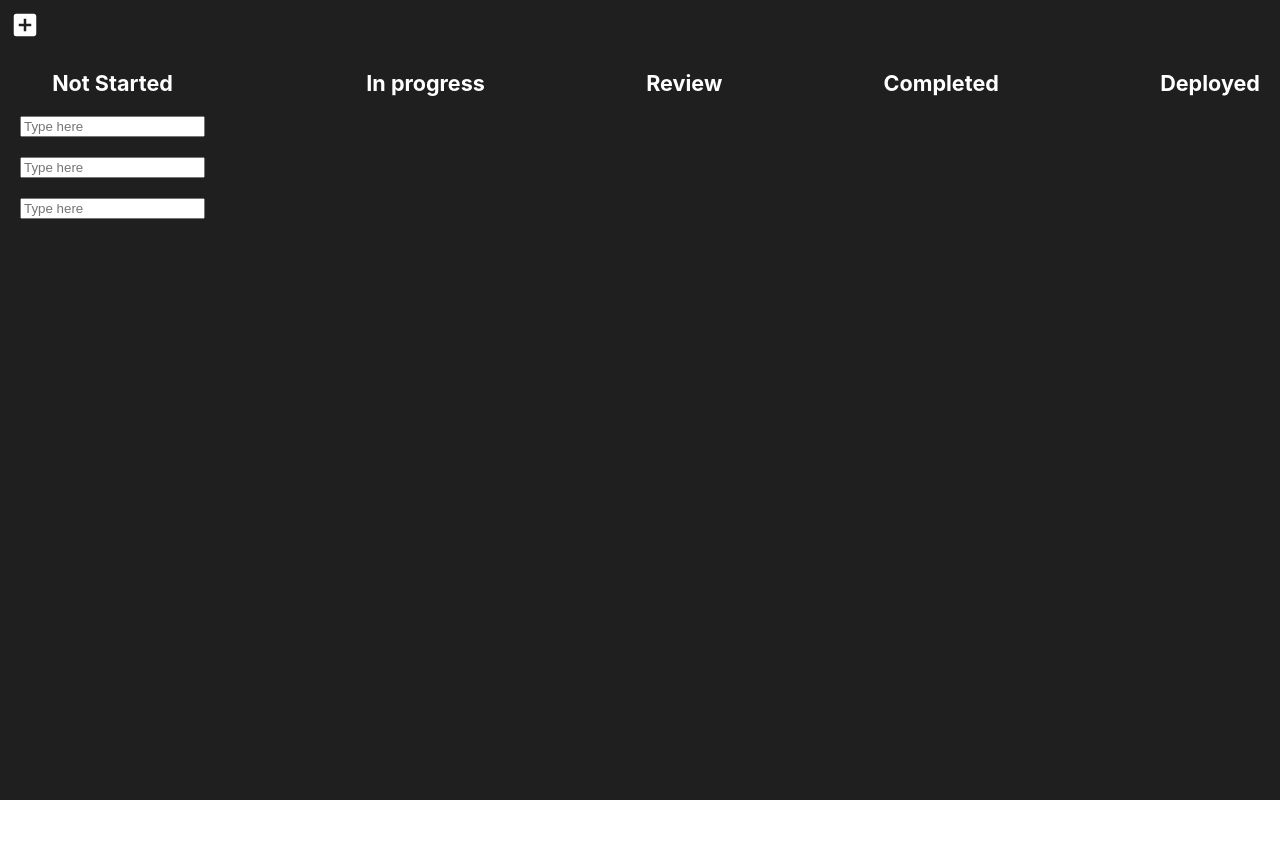
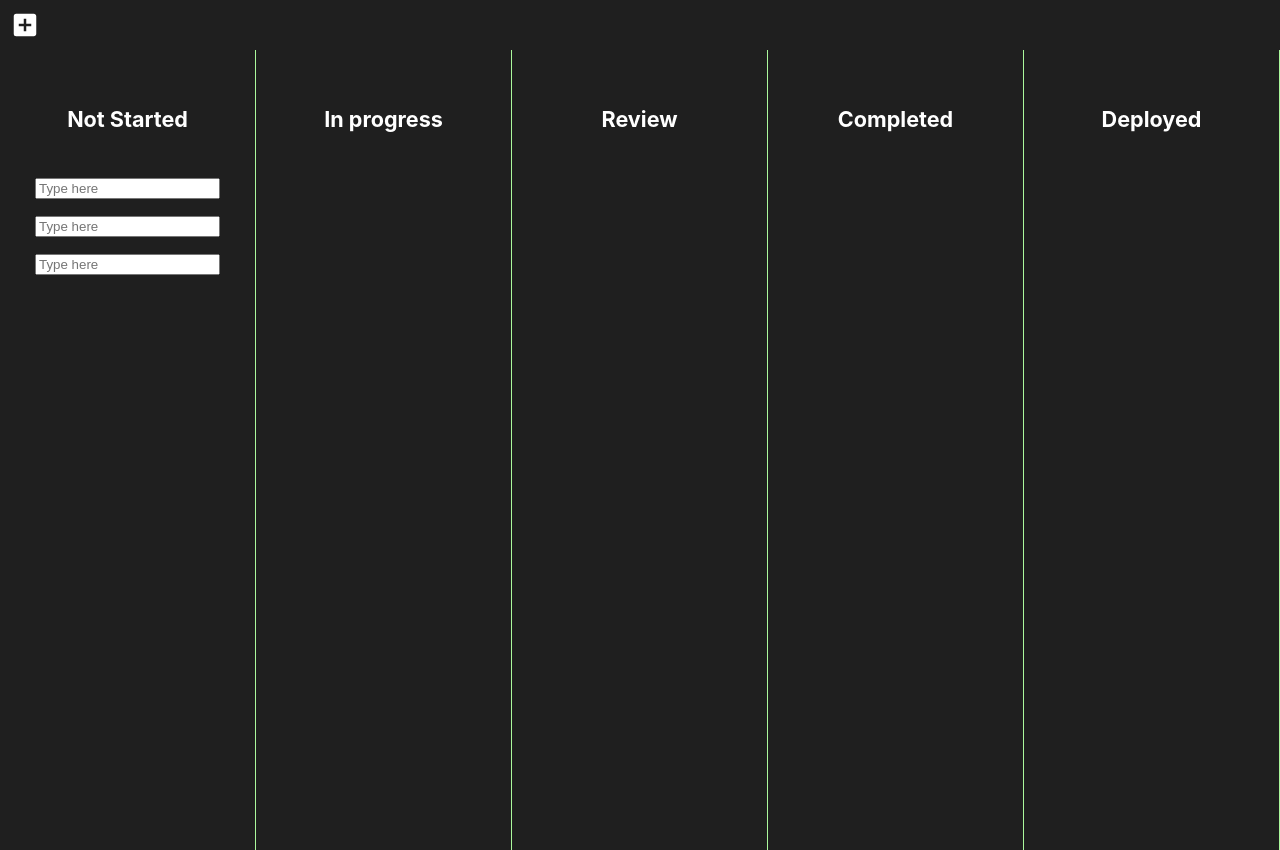
Before and after one commit to Mr-Shailesh/Slate, a React (Create React App) app: page / in a window 1280 px wide. Before the commit the page ends 800 px from the top, so only its background shows below. Built offline with nearby package versions, Linux system fonts and the light colour scheme; the HTML template or start-up script is replaced by a standard one.

Commit message:
Drag and drop functionality is completed

```diff
--- a/src/Components/Body.jsx
+++ b/src/Components/Body.jsx
@@ -16,7 +16,7 @@ const Body = () => {
   return (
     <div className="App-body">
       <DragNdrop />
-      {/* <Demo data={data} setData={setData} /> */}
+      {/* <Demo /> */}
       {/* <SlateDemo /> */}
       {/* <SlateDemo1 data={data} />
       <Checker data={data} /> */}
--- /dev/null
+++ b/src/Components/Demo.css
@@ -0,0 +1,51 @@
+/* .App {
+  text-align: center;
+  width: 95%;
+  margin: 15px auto;
+} */
+
+.container-drag {
+  text-align: center;
+}
+
+.wip {
+  position: absolute;
+  width: 150px;
+  height: 100vh;
+  left: 0;
+  top: 10;
+  background-color: #eeeeee;
+  border-right: 1px dotted;
+}
+
+.header {
+  display: inline-block;
+  margin: 0;
+  padding: 0;
+  background-color: #e0e0e0;
+  width: 100%;
+}
+
+.task-header {
+  display: inline-block;
+  background-color: skyblue;
+  width: 100%;
+}
+
+.droppable {
+  position: absolute;
+  width: 150px;
+  height: 100vh;
+  right: 0;
+  top: 10;
+  background-color: #9e9e9e;
+  border-left: 1px dotted;
+}
+
+.draggable {
+  width: 100px;
+  height: 100px;
+  background-color: yellow;
+  margin: 5px auto;
+  line-height: 5em;
+}
--- a/src/Components/DragNdrop.css
+++ b/src/Components/DragNdrop.css
@@ -1,17 +1,56 @@
 .main {
   display: flex;
-  justify-content: space-between;
+  /* border: 1px solid white; */
+  overflow: auto;
+  height: 100vh;
 }
 
-.col {
-  margin: 20px;
+.col1 {
+  width: 20%;
+  padding: 20px;
+  border-right: 0.1pt solid rgb(171, 248, 156);
+  overflow: auto;
 }
 
-.col h5 {
-  margin: 0;
-  padding: 0;
+.col2 {
+  width: 20%;
+  padding: 20px;
+  /* border: 1px solid white; */
+  border-right: 0.1pt solid rgb(171, 248, 156);
+
+  overflow: auto;
+}
+
+.col3 {
+  width: 20%;
+  padding: 20px;
+  /* border: 1px solid white; */
+  border-right: 0.1pt solid rgb(171, 248, 156);
+  overflow: auto;
+}
+
+.col4 {
+  width: 20%;
+  padding: 20px;
+  /* border: 1px solid white; */
+  border-right: 0.1pt solid rgb(171, 248, 156);
+  overflow: auto;
+}
+
+.col5 {
+  width: 20%;
+  padding: 20px;
+  /* border: 1px solid white; */
+  border-right: 0.1pt solid rgb(171, 248, 156);
+  overflow: auto;
+  height: 100vh;
 }
 
 .input {
   margin-top: 10px;
+  height: 80vh;
 }
+
+.draggable {
+  margin-top: 7px;
+}
--- a/src/Components/DragNdrop.jsx
+++ b/src/Components/DragNdrop.jsx
@@ -1,6 +1,6 @@
 import React, { useEffect, useState } from "react";
 import "./DragNdrop.css";
-import Draggable from "react-draggable";
+// import Draggable from "react-draggable";
 import { MdAddBox } from "react-icons/md";
 import { useDispatch, useSelector } from "react-redux";
 import { addInputActions } from "../store/addInput-slice";
@@ -8,20 +8,20 @@ import { addInputActions } from "../store/addInput-slice";
 const DragNdrop = () => {
   const data = useSelector((state) => state.addInput);
   const { inputArr } = data;
-  console.log("data", data);
+
   const dispatch = useDispatch();
 
-  console.log("inputArr", inputArr);
+  const id = Math.floor(Math.random() * 100000);
 
   const addBox = () => {
     dispatch(
       addInputActions.add({
         type: "text",
-
         value: "",
+        id,
+        column: "Not_started",
       })
     );
-    console.log("New Box Added");
   };
 
   const [arr, setArr] = useState(inputArr);
@@ -31,11 +31,9 @@ const DragNdrop = () => {
   }, [inputArr]);
 
   const handleChange = (e) => {
-    console.log("e.target", e.target);
     e.preventDefault();
     const index = e.target.id;
     const { id, value } = e.target;
-    console.log("id, value", id, value);
 
     let dem = [...arr];
     dem[index] = { ...dem[index], value: e.target.value };
@@ -46,6 +44,80 @@ const DragNdrop = () => {
     dispatch(addInputActions.value(arr));
   };
 
+  // const dragger = (e) => {
+  //   console.log("dragger", e.x, e.y);
+  // };
+
+  // const stopper = (e) => {
+  //   console.log("stopper", e);
+  // };
+  // const starter = (e) => {
+  //   console.log("starter", e);
+  // };
+
+  // const position = (e) => {
+  //   console.log("position", e);
+  // };
+
+  const onDragStart = (e, id) => {
+    e.dataTransfer.setData("id", id);
+  };
+
+  const onDragOver = (e) => {
+    e.preventDefault();
+  };
+
+  const onDrop = (e, cat) => {
+    let id = e.dataTransfer.getData("id");
+    const newArray = [...arr];
+    let tasks = newArray.map((task) => {
+      const objCopy = { ...task };
+      if (task.id === +id) {
+        objCopy.column = cat;
+      }
+
+      return objCopy;
+    });
+    dispatch(addInputActions.value(tasks));
+    // setArr(tasks);
+  };
+
+  var tasks = {
+    Not_started: [" "],
+    In_progress: [" "],
+    Review: [" "],
+    Completed: [" "],
+    Deployed: [],
+  };
+
+  arr.forEach((d, i) => {
+    tasks[d.column].push(
+      <div
+        key={i}
+        onDragStart={(e) => onDragStart(e, d.id)}
+        draggable
+        className="draggable"
+      >
+        {/* <Draggable onStart={onDragStart} onDrag={onDragOver} onStop={onDrop}> */}
+        <input
+          style={{
+            cursor: "grabbing",
+          }}
+          onBlur={blur}
+          type="text"
+          id={i}
+          value={d.value}
+          className="form-control"
+          placeholder="Type here"
+          // placeholder={d.id}
+          onChange={handleChange}
+          autoComplete="off"
+        />
+        {/* </Draggable> */}
+      </div>
+    );
+  });
+
   return (
     <div>
       <div className="Header-Icon">
@@ -53,42 +125,77 @@ const DragNdrop = () => {
       </div>
 
       <div className="main">
-        <div className="col">
+        <div className="col1">
           <h5>Not Started</h5>
-          {arr.map((item, i) => {
-            console.log("item.value", item.value);
-            return (
-              <Draggable key={i}>
-                <div className="input">
-                  <input
-                    style={{
-                      cursor: "grabbing",
-                    }}
-                    onBlur={blur}
-                    type="text"
-                    id={i}
-                    value={item.value}
-                    className="form-control"
-                    placeholder="Type here"
-                    onChange={handleChange}
-                    autoComplete="off"
-                  />
-                </div>
-              </Draggable>
-            );
-          })}
+
+          <div
+            className="input"
+            onDragOver={(e) => onDragOver(e)}
+            draggable
+            onDrop={(e) => {
+              onDrop(e, "Not_started");
+            }}
+          >
+            {tasks.Not_started}
+          </div>
         </div>
-        <div className="col">
+
+        <div className="col2">
           <h5>In progress</h5>
+
+          <div
+            className="input"
+            onDragOver={(e) => onDragOver(e)}
+            draggable
+            onDrop={(e) => {
+              onDrop(e, "In_progress");
+            }}
+          >
+            {tasks.In_progress}
+          </div>
         </div>
-        <div className="col">
+
+        <div className="col3">
           <h5>Review</h5>
+          <div
+            className="input"
+            onDragOver={(e) => onDragOver(e)}
+            draggable
+            onDrop={(e) => {
+              onDrop(e, "Review");
+            }}
+          >
+            {tasks.Review}
+          </div>
         </div>
-        <div className="col">
+
+        <div className="col4">
           <h5>Completed</h5>
+          <div
+            className="input"
+            onDragOver={(e) => onDragOver(e)}
+            draggable
+            onDrop={(e) => {
+              onDrop(e, "Completed");
+            }}
+          >
+            {tasks.Completed}
+          </div>
         </div>
-        <div className="col">
+
+        <div className="col5">
           <h5>Deployed</h5>
+
+          <div
+            className="input"
+            onDragOver={(e) => onDragOver(e)}
+            draggable
+            onDrop={(e) => {
+              onDrop(e, "Deployed");
+            }}
+          >
+            {tasks.Deployed}
+          </div>
         </div>
       </div>
     </div>
--- a/src/store/addInput-slice.jsx
+++ b/src/store/addInput-slice.jsx
@@ -6,18 +6,21 @@ const addInputSlice = createSlice({
     inputArr: [
       {
         type: "text",
-        // id: 1,
+        id: 1,
         value: "",
+        column: "Not_started",
       },
       {
         type: "text",
-        // id: 2,
+        id: 2,
         value: "",
+        column: "Not_started",
       },
       {
         type: "text",
-        // id: 3,
+        id: 3,
         value: "",
+        column: "Not_started",
       },
     ],
   },
--- a/src/store/index.jsx
+++ b/src/store/index.jsx
@@ -5,7 +5,7 @@ const store = configureStore({
   reducer: {
     addInput: addInputSlice.reducer,
   },
-  devTools: false,
+  // devTools: false,
 });
 
 export default store;
```
Also changed, not shown: src/Components/Demo.jsx (+72 -32 lines).
